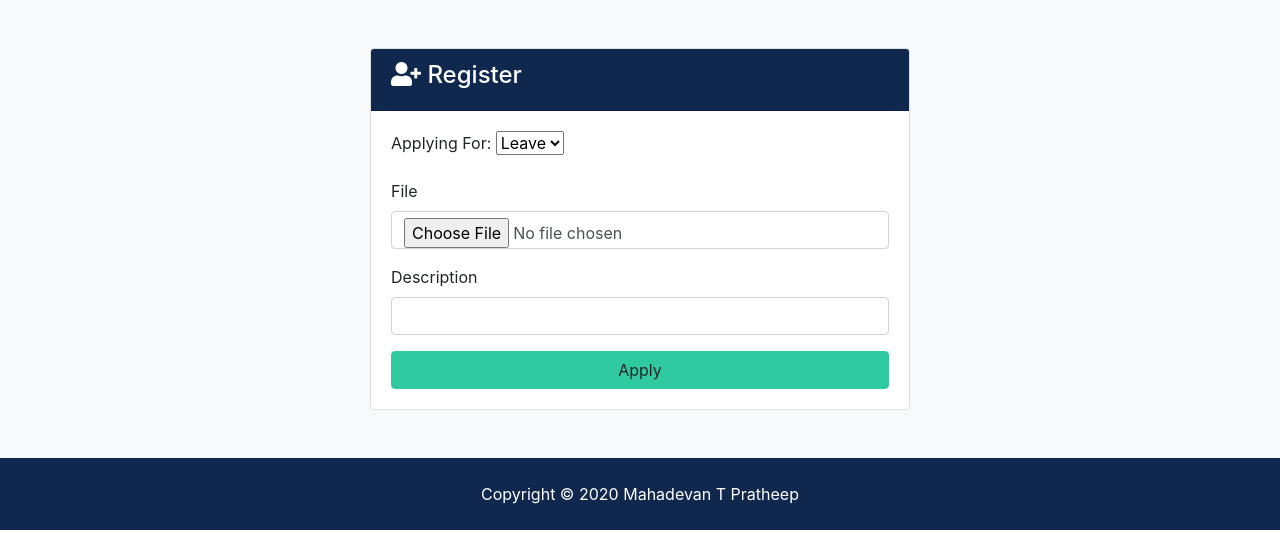
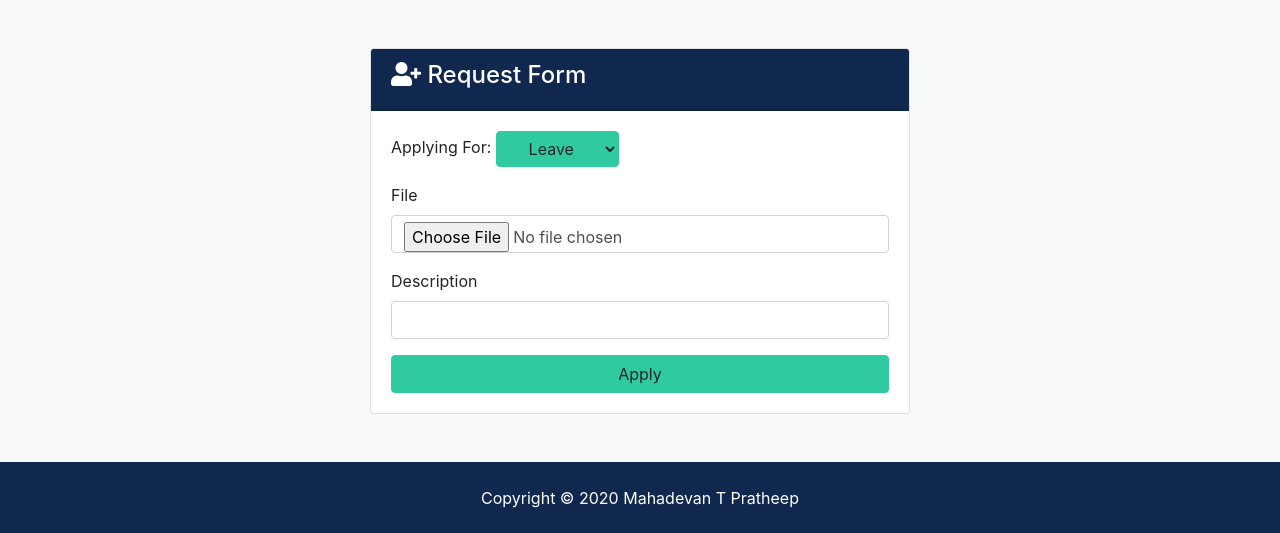
Before and after one commit to mahadevantpratheep/filetracking, a Django app: page /accounts/apply in a window 1280 px wide. Shown: the part 80-613 px from the top of the page. Run offline with Django 3.2, Linux system fonts and the light colour scheme; some libraries are stand-ins or nearby versions.

Commit message:
new change

```diff
--- a/accounts/models.py
+++ b/accounts/models.py
@@ -3,7 +3,7 @@ from django.db import models
 
 class Permission(models.Model):
     evnt_name = models.CharField(max_length=200)
-    myfile = models.FileField(upload_to='documents/',
+    myfile = models.FileField(upload_to='documents/%Y/%m/%d',
                               default="documents/defimage.jpg")
     accepted = models.BooleanField(default=False)
     description = models.TextField(blank=False)
--- a/accounts/views.py
+++ b/accounts/views.py
@@ -4,6 +4,7 @@ from django.contrib.auth.models import User
 from django.contrib.auth.forms import PasswordChangeForm
 from accounts.forms import EditProfileForm
 from .models import Permission
+from django.core.mail import send_mail
 
 
 def register(request):
@@ -101,11 +102,13 @@ def logout(request):
 
 def apply(request):
     if request.method == 'POST' and request.FILES['myfile']:
+        u = User.objects.filter(is_staff=False).first()
         apply = Permission()
         apply.evnt_name = request.POST['evnt_name']
         apply.myfile = request.FILES['myfile']
         apply.description = request.POST['description']
         apply.save()
+        # send_mail('Response to your' + order.evnt_name + 'request','Your response has been accepted', superuser@gmail.com, s.email)
         messages.success(
             request, 'Your Application for permission has been sent')
         return redirect('dashboard_user')
@@ -130,21 +133,27 @@ def dashboard_fac(request):
 
 def accept_request(request, product_id):
     t = int(product_id)
+    u = User.objects.filter(is_staff=True).first()
+    r = User.objects.filter(is_staff=False).first()
     order = Permission.objects.filter(id=t).first()
     order.accepted = True
     order.status = "Accepted"
     order.save()
+    #send_mail('Response to your' + order.evnt_name + 'request','Your response has been accepted', u.email, r.email)
     messages.success(request, 'Permission Upadated!')
     return redirect('dashboard_fac')
 
 
 def reject_request(request, product_id):
     t = int(product_id)
+    u = User.objects.filter(is_staff=True).first()
+    r = User.objects.filter(is_staff=False).first()
     order = Permission.objects.filter(id=t).first()
     order.accepted = True
     order.status = "Declined"
     order.save()
-    messages.success(request, 'Permission Upadated!')
+    # send_mail('Response to your' + order.evnt_name + 'request','Your response has been accepted', u.email, r.email)
+    messages.success(request, 'Permission Upadated!' + r.email)
     return redirect('dashboard_fac')
 
 
--- a/templates/accounts/apply.html
+++ b/templates/accounts/apply.html
@@ -5,7 +5,7 @@
       <div class="col-md-6 mx-auto">
         <div class="card">
           <div class="card-header bg-primary text-white">
-            <h4><i class="fas fa-user-plus"></i> Register</h4>
+            <h4><i class="fas fa-user-plus"></i> Request Form</h4>
           </div>
           <div class="card-body">
             <!--Alerts-->
@@ -17,10 +17,21 @@
             >
               {% csrf_token %}
               <div class="form-group">
-                <label for="evnt_name">Applying For:</label>
-                <select name="evnt_name" class="form-conrol">
-                  <option value="Leave">Leave</option>
-                  <option value="Event">Event</option>
+                <label for="evnt_name">Applying For: </label>
+                <select
+                  name="evnt_name"
+                  class="dropdown-toggle btn btn-secondary"
+                  type="button"
+                  id="dropdownMenuButton"
+                  data-toggle="dropdown"
+                  aria-haspopup="true"
+                >
+                  <option class="dropdown-item" value="Leave">Leave</option>
+                  <option class="dropdown-item" value="Grievance">
+                    Grievance
+                  </option>
+                  <option class="dropdown-item" value="Event">Event</option>
+                  <option class="dropdown-item" value="Event">Other</option>
                 </select>
               </div>
               <div class="form-group">
--- a/templates/accounts/dashboard_fac.html
+++ b/templates/accounts/dashboard_fac.html
@@ -8,7 +8,7 @@
       <div class="col-md-6 mx-auto">
         <div class="card">
           <div class="card-header bg-primary text-white">
-            <h4><i class="fas fa-user-plus"></i> Register</h4>
+            <h4><i class="fas fa-user-plus"></i>Request</h4>
           </div>
           <table class="table table-bordered">
             <thead>
--- a/templates/partials/_navbar.html
+++ b/templates/partials/_navbar.html
@@ -30,9 +30,14 @@
                     <a class="nav-link" href="{% url 'permission_granted' %}">Status</a>
                 </li>
                 <li class="nav-item active mr-3">
-                    <a class="nav-link" href="{% url 'dashboard_user' %}">
+                   {% if user.is_staff %} <a class="nav-link" href="{% url 'dashboard_fac' %}">
                         <i class="fas fa-user-plus"></i> Welcome {{ user.username }} |
                         DashBoard</a>
+                   {% else %}
+                     <a class="nav-link" href="{% url 'dashboard_user' %}">
+                        <i class="fas fa-user-plus"></i> Welcome {{ user.username }} |
+                        DashBoard</a>
+                   {% endif %}
                 </li>
                 <li class="nav-item active mr-3">
                     <div class="dropdown">
```
Also changed, not shown: file_tracking/settings.py (+8 -0 lines), templates/pages/about.html (+15 -1 lines).
